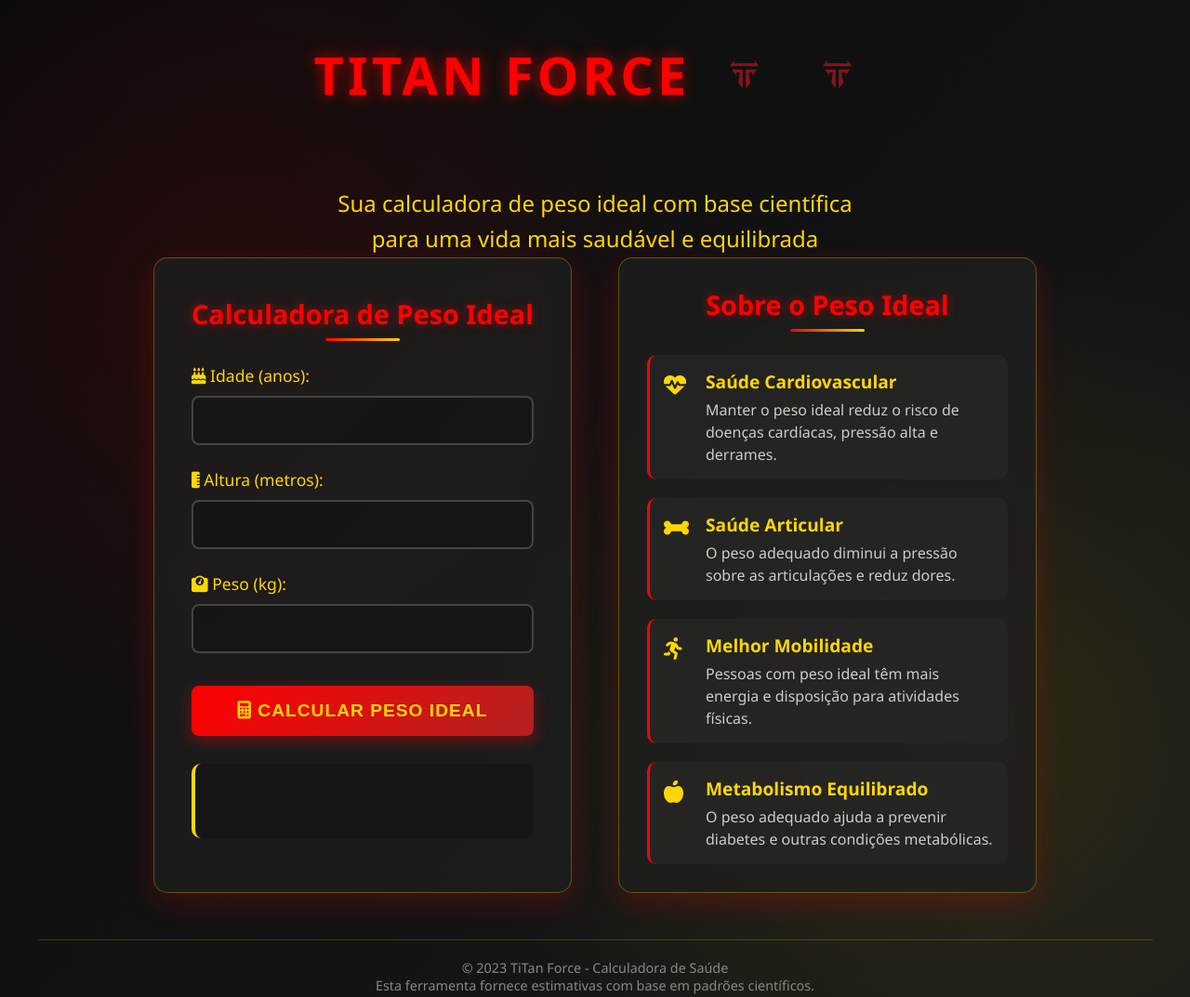
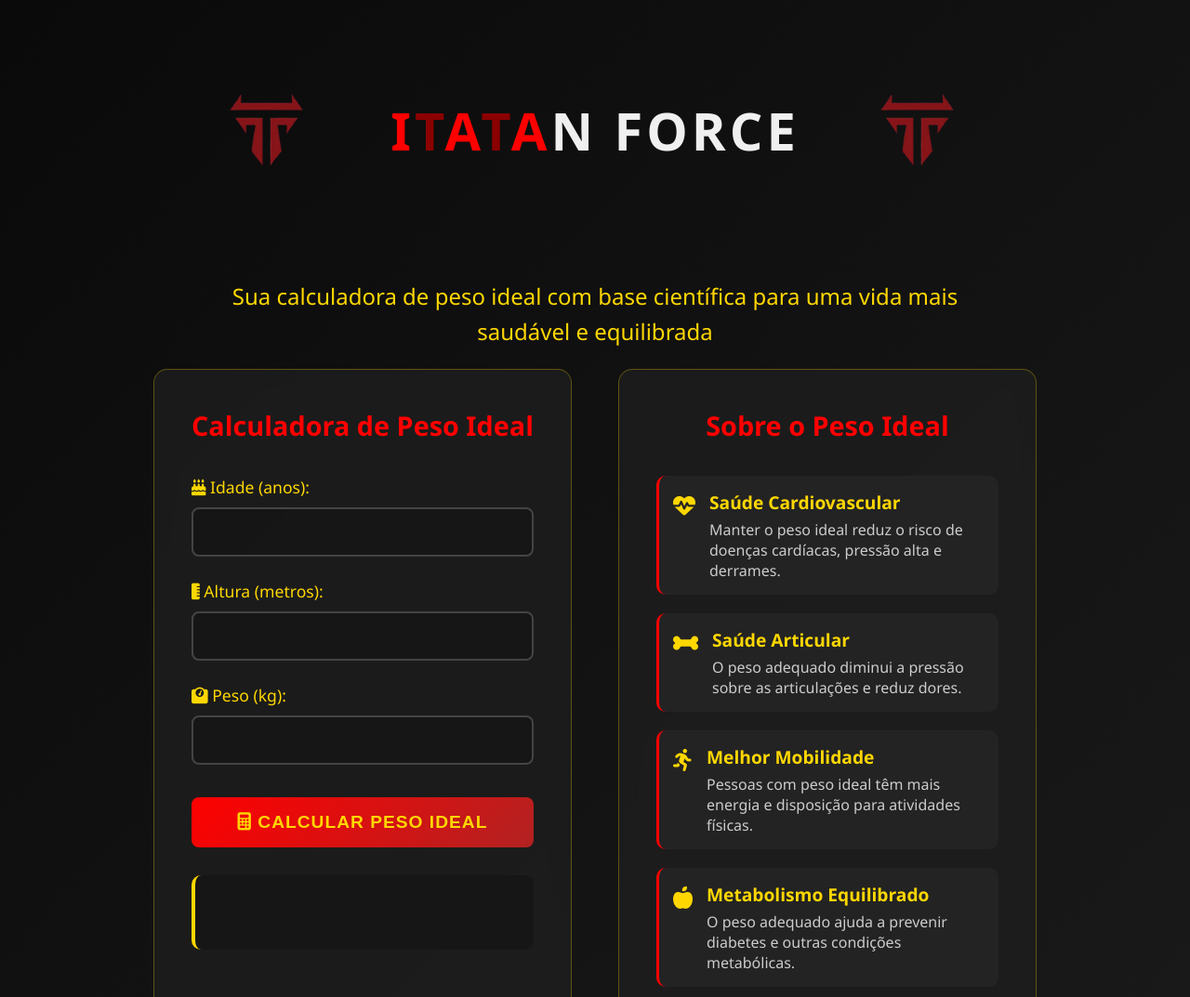
Before and after one commit to juao00/calculadora-peso2, a plain HTML site: page index.html in a window 1280 px wide. Shown: the top 1073 px of the page at 93% size. Drawn offline with Linux system fonts and the light colour scheme.

Commit message:
Update index.html

```diff
--- a/index.html
+++ b/index.html
@@ -29,22 +29,6 @@
       overflow-x: hidden;
     }
 
-    body::before {
-      content: '';
-      position: absolute;
-      top: 0;
-      left: 0;
-      width: 100%;
-      height: 100%;
-      background: radial-gradient(
-          circle at 20% 30%,
-          rgba(255, 0, 0, 0.1) 0%,
-          transparent 40%
-        ),
-        radial-gradient(circle at 80% 70%, rgba(255, 215, 0, 0.1) 0%, transparent 40%);
-      z-index: -1;
-    }
-
     .container {
       max-width: 1200px;
       width: 100%;
@@ -54,60 +38,49 @@
     }
 
     .header-section {
-      text-align: center;
-      margin-bottom: 40px;
-      position: relative;
-      padding: 20px;
-      width: 100%;
-      /* Novo: deixar flex para alinhar título e imagens na mesma linha */
       display: flex;
       align-items: center;
       justify-content: center;
-      gap: 20px;
+      gap: 30px;
       flex-wrap: wrap;
+      margin-bottom: 20px;
+      padding: 20px;
+    }
+
+    .logo-img {
+      width: 200px;
+      height: 200px;
+      object-fit: contain;
+      box-shadow: none;
+      border: none;
+      animation: none;
     }
 
     .title {
       font-size: 3.5rem;
       font-weight: 900;
-      color: #ff0000;
       letter-spacing: 4px;
-      text-shadow: 0 0 15px rgba(255, 0, 0, 0.7);
-      position: relative;
       text-transform: uppercase;
-      /* para manter a altura e alinhamento */
-      line-height: 1;
       margin: 0;
       white-space: nowrap;
     }
 
-    .logo-container {
-      display: flex;
-      justify-content: center;
-      gap: 20px;
+    .title span.t {
+      color: #8b0000;
     }
 
-    .logo-img {
-      width: 80px; /* menor para ficar lado a lado com o título */
-      height: 80px;
-      object-fit: contain;
-      box-shadow: none; /* remove sombra */
-      animation: none; /* remove animação pulse */
-      border-radius: 0; /* remove borda arredondada */
-      border: none; /* remove borda */
+    .title span.other {
+      color: #ff0000;
     }
 
     .subtitle {
       font-size: 1.5rem;
       color: #ffd700;
-      margin-top: 20px;
+      margin: 20px 0;
       text-align: center;
-      max-width: 600px;
+      max-width: 800px;
       line-height: 1.6;
-      width: 100%;
     }
-
-    /* Mantive o restante do CSS igual */
 
     .content {
       display: flex;
@@ -117,21 +90,10 @@
       flex-wrap: wrap;
     }
 
-    .form-section {
+    .form-section, .info-section {
       background: rgba(30, 30, 30, 0.8);
       padding: 40px;
       border-radius: 15px;
-      box-shadow: 0 10px 30px rgba(255, 0, 0, 0.2);
-      width: 450px;
-      backdrop-filter: blur(10px);
-      border: 1px solid rgba(255, 215, 0, 0.3);
-    }
-
-    .info-section {
-      background: rgba(30, 30, 30, 0.8);
-      padding: 30px;
-      border-radius: 15px;
-      box-shadow: 0 10px 30px rgba(255, 0, 0, 0.2);
       width: 450px;
       backdrop-filter: blur(10px);
       border: 1px solid rgba(255, 215, 0, 0.3);
@@ -142,21 +104,8 @@
       color: #ff0000;
       margin-bottom: 25px;
       text-align: center;
-      text-shadow: 0 0 10px rgba(255, 0, 0, 0.5);
       position: relative;
       padding-bottom: 10px;
-    }
-
-    .section-title::after {
-      content: '';
-      position: absolute;
-      bottom: 0;
-      left: 50%;
-      transform: translateX(-50%);
-      width: 80px;
-      height: 3px;
-      background: linear-gradient(to right, #ff0000, #ffd700);
-      border-radius: 3px;
     }
 
     .form-group {
@@ -179,12 +128,10 @@
       outline: none;
       background: rgba(20, 20, 20, 0.7);
       color: #fff;
-      transition: all 0.3s ease;
     }
 
     input[type='number']:focus {
       border-color: #ff0000;
-      box-shadow: 0 0 10px rgba(255, 0, 0, 0.5);
     }
 
     button {
@@ -197,21 +144,9 @@
       border-radius: 8px;
       color: #ffd700;
       cursor: pointer;
-      transition: all 0.3s ease;
       text-transform: uppercase;
       letter-spacing: 1px;
       margin-top: 10px;
-      box-shadow: 0 5px 15px rgba(255, 0, 0, 0.4);
-    }
-
-    button:hover {
-      background: linear-gradient(135deg, #ff4500 0%, #8b0000 100%);
-      transform: translateY(-3px);
-      box-shadow: 0 8px 20px rgba(255, 0, 0, 0.6);
-    }
-
-    button:active {
-      transform: translateY(1px);
     }
 
     #resultado {
@@ -246,7 +181,6 @@
     .info-icon {
       font-size: 1.5rem;
       color: #ffd700;
-      min-width: 30px;
     }
 
     .info-text h3 {
@@ -257,7 +191,6 @@
 
     .info-text p {
       color: #ccc;
-      line-height: 1.5;
     }
 
     .footer {
@@ -269,61 +202,16 @@
       border-top: 1px solid rgba(255, 215, 0, 0.2);
       width: 100%;
     }
-
-    @keyframes pulse {
-      0% {
-        box-shadow: 0 0 0 0 rgba(255, 0, 0, 0.7);
-      }
-      70% {
-        box-shadow: 0 0 0 20px rgba(255, 0, 0, 0);
-      }
-      100% {
-        box-shadow: 0 0 0 0 rgba(255, 0, 0, 0);
-      }
-    }
-
-    @media (max-width: 950px) {
-      .content {
-        flex-direction: column;
-        align-items: center;
-      }
-
-      .form-section,
-      .info-section {
-        width: 100%;
-        max-width: 500px;
-      }
-
-      .title {
-        font-size: 2.8rem;
-      }
-    }
-
-    @media (max-width: 480px) {
-      .title {
-        font-size: 2.2rem;
-      }
-
-      .form-section,
-      .info-section {
-        padding: 25px;
-      }
-
-      .logo-img {
-        width: 60px;
-        height: 60px;
-      }
-    }
   </style>
 </head>
 <body>
   <div class="container">
     <div class="header-section">
-      <h1 class="title">TiTan Force</h1>
-      <div class="logo-container">
-        <img src="titan.png" alt="TiTan Force Logo" class="logo-img" />
-        <img src="titan.png" alt="TiTan Force Logo" class="logo-img" />
-      </div>
+      <img src="titan.png" alt="Logo Esquerda" class="logo-img" />
+      <h1 class="title">
+        <span class="other">I</span><span class="t">T</span><span class="other">A</span><span class="t">T</span><span class="other">A</span>N FORCE
+      </h1>
+      <img src="titan.png" alt="Logo Direita" class="logo-img" />
     </div>
     <p class="subtitle">
       Sua calculadora de peso ideal com base científica para uma vida mais saudável e equilibrada
@@ -408,7 +296,6 @@
       const altura = parseFloat(document.getElementById('altura').value);
       const peso = parseFloat(document.getElementById('peso').value);
 
-      // Calcula peso ideal base pelo IMC 22 (médio saudável)
       let pesoIdealBase = 22 * altura * altura;
       let pesoIdeal;
 
@@ -420,13 +307,10 @@
         pesoIdeal = pesoIdealBase;
       }
 
-      // Comparação do peso informado com peso ideal
       const diferencaPercent = ((peso - pesoIdeal) / pesoIdeal) * 100;
       const diferencaAbs = Math.abs(peso - pesoIdeal).toFixed(1);
 
-      let mensagem = `<i class="fas fa-calculator"></i> Peso ideal aproximado: <strong>${pesoIdeal.toFixed(
-        1
-      )} kg</strong><br><br>`;
+      let mensagem = `<i class="fas fa-calculator"></i> Peso ideal aproximado: <strong>${pesoIdeal.toFixed(1)} kg</strong><br><br>`;
 
       if (diferencaPercent >= -5 && diferencaPercent <= 5) {
         mensagem += `<i class="fas fa-check-circle" style="color: #4caf50;"></i> Parabéns! Você está no peso ideal.`;
```
